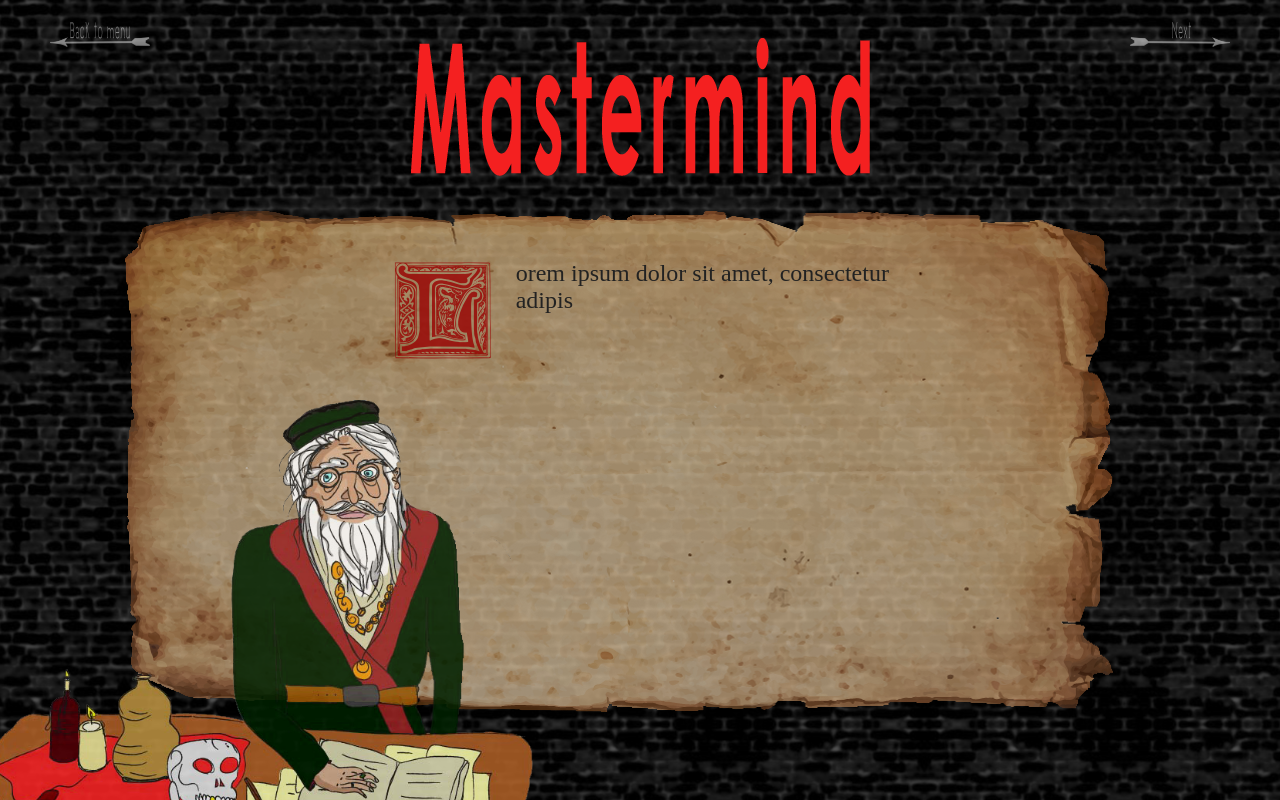
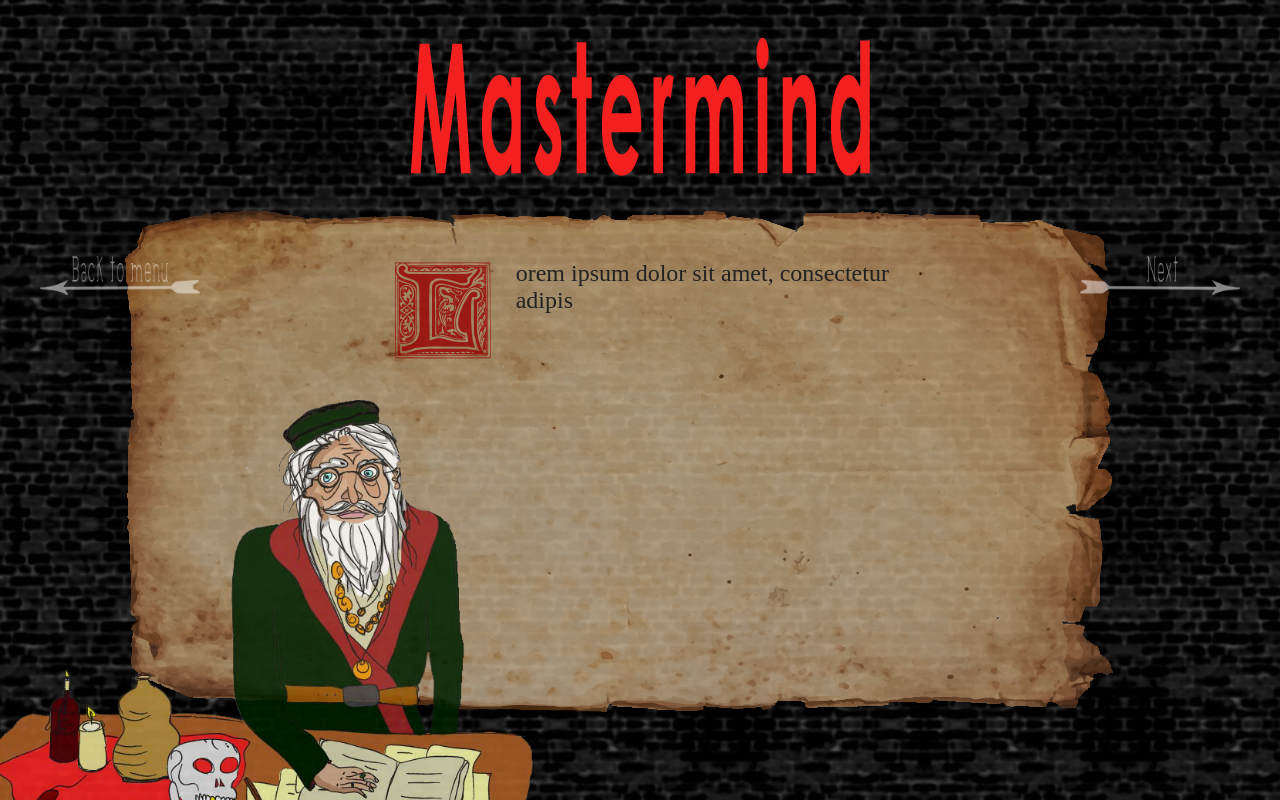
Before and after one commit to cekmw09/1DV430, a plain HTML site: page index.html in a window 1280 px wide. Both pictures are taken after a click on the link "Play". Drawn offline with Linux system fonts and the light colour scheme; a web font is replaced by a local one.

Commit message:
Position ändrad på pilarna

```diff
--- a/inc/css/default.css
+++ b/inc/css/default.css
@@ -96,17 +96,17 @@
 
 #mastermind #menuButton, #mastermind #next {
 	position: absolute;
-	top: 10px;
+	bottom: 500px;
 	opacity: 0.5;
-	-webkit-transform: scale(0.5);
+	-webkit-transform: scale(0.8);
 }
 
 #mastermind #menuButton {
-	left: 0;
+	left: 20px;
 }
 
 #mastermind #next {
-	right: 0;
+	right: 20px;
 }
 
 #mastermind #menuButton:hover, #mastermind #next:hover  {
```
